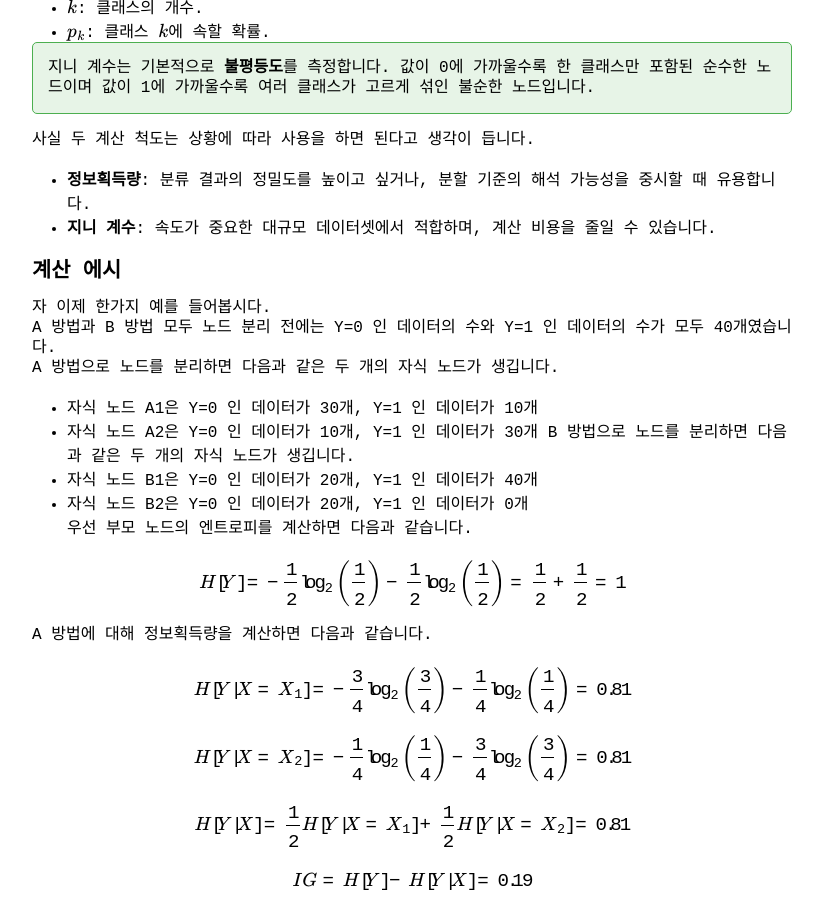
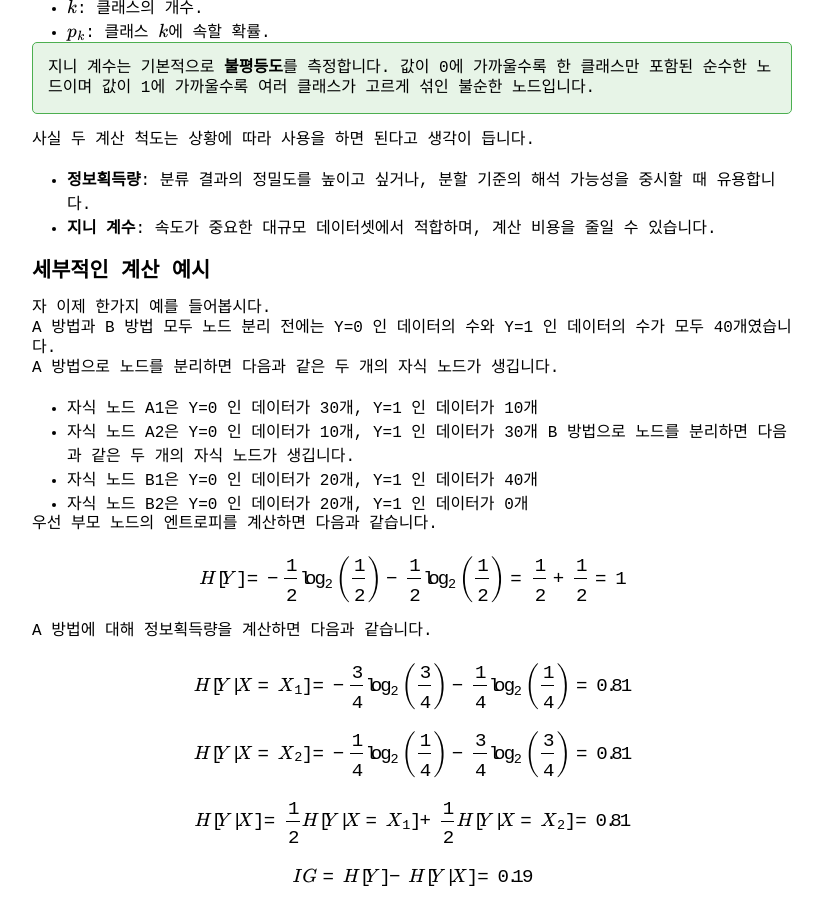
Before and after one commit to ggami-da/ggami-da.github.io, a Jekyll site: the page built from _posts/2024-11-24-Decision-Tree.md, in a window 1280 px wide and 900 px high, scrolled down 3461 px. Shown: the whole window, without its empty margins (228-1051 px from the left). Built offline with Jekyll 4.4.1, drawn with Linux system fonts in a browser that asks for light colours; formulas are drawn with MathJax 3.

Commit message:
UPDATE : 의사결정나무 LateX

```diff
--- a/_posts/2024-11-24-Decision-Tree.md
+++ b/_posts/2024-11-24-Decision-Tree.md
@@ -113,7 +113,7 @@
 - **정보획득량**: 분류 결과의 정밀도를 높이고 싶거나, 분할 기준의 해석 가능성을 중시할 때 유용합니다.
 - **지니 계수**: 속도가 중요한 대규모 데이터셋에서 적합하며, 계산 비용을 줄일 수 있습니다.
 
-## 계산 에시
+## 세부적인 계산 예시
 
 자 이제 한가지 예를 들어봅시다.
 A 방법과 B 방법 모두 노드 분리 전에는 Y=0 인 데이터의 수와 Y=1 인 데이터의 수가 모두 40개였습니다.
@@ -123,6 +123,7 @@
 B 방법으로 노드를 분리하면 다음과 같은 두 개의 자식 노드가 생깁니다.
 - 자식 노드 B1은 Y=0 인 데이터가 20개, Y=1 인 데이터가 40개
 - 자식 노드 B2은 Y=0 인 데이터가 20개, Y=1 인 데이터가 0개
+
 우선 부모 노드의 엔트로피를 계산하면 다음과 같습니다.
 
 $$
@@ -187,6 +188,7 @@
     | 0.2 | 1 |
     | -0.1 | 1 |
     | -0.5 | 0 |
+
 2. $$X_1$$ 에 대해서 차례대로 threshhold를 지정하여 Information Gain을 계산한다.
     - 예를 들어, 가장 먼저 $$X_1$$ 데이터 중 1.4와 1.1 사이를 threshold로 지정한다. ⇒ $$X_1$$ < 1.25
     - 그 다음으로 $$X_1$$ 데이터 중 1.1와 0.8 사이를 threshold로 지정한다. ⇒ $$X_1$$ < 0.95
```
